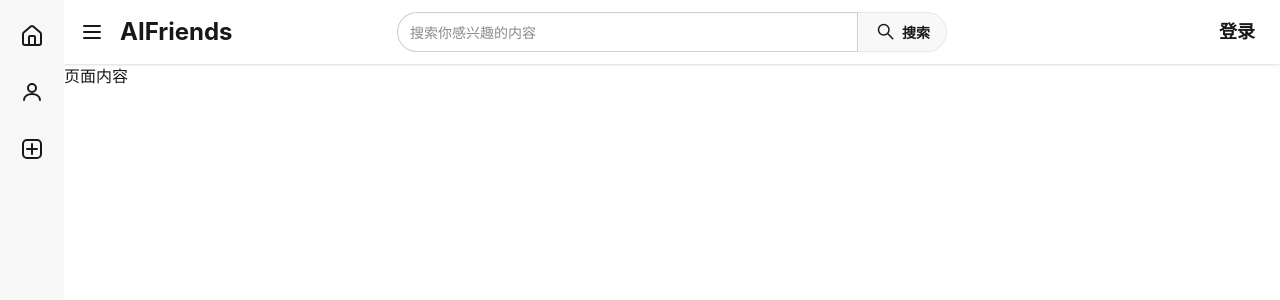
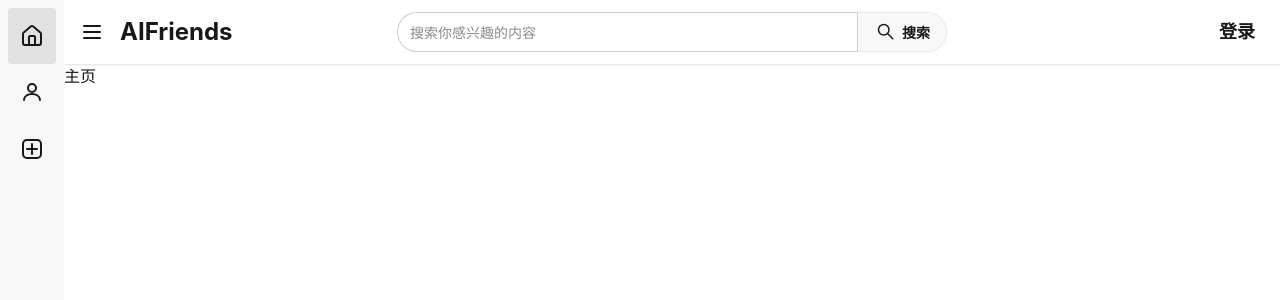
Before and after one commit to br1ent/AIFriends, a Vue app in the folder frontend/: page / in a window 1280 px wide. Shown: the top 300 px of the page. Built offline with nearby package versions, Linux system fonts and the light colour scheme.

Commit message:
实现导航栏路由跳转

```diff
--- a/frontend/src/App.vue
+++ b/frontend/src/App.vue
@@ -1,6 +1,6 @@
 <template>
   <NavBar>
-    页面内容
+    <RouterView/>
   </NavBar>
 </template>
 
--- a/frontend/src/components/navbar/NavBar.vue
+++ b/frontend/src/components/navbar/NavBar.vue
@@ -19,7 +19,7 @@
           </div>
         </div>
         <div class="navbar-end">
-          <button class="btn btn-ghost text-lg">登录</button>
+          <router-link :to="{name: 'user-account-login-index'}" active-class="btn-active" class="btn btn-ghost text-lg">登录</router-link>
         </div>
       </nav>
       <slot></slot>
@@ -30,22 +30,22 @@
       <div class="flex min-h-full flex-col items-start bg-base-200 is-drawer-close:w-16 is-drawer-open:w-50">
         <ul class="menu w-full grow">
           <li>
-            <button class="is-drawer-close:tooltip is-drawer-close:tooltip-right py-4" data-tip="主页">
+            <router-link :to="{name: 'homepage-index'}" active-class="menu-focus" class="is-drawer-close:tooltip is-drawer-close:tooltip-right py-4" data-tip="主页">
               <HomepageIcon></HomepageIcon>
               <span class="is-drawer-close:hidden text-base pl-2 whitespace-nowrap">主页</span>
-            </button>
+            </router-link>
           </li>
           <li>
-            <button class="is-drawer-close:tooltip is-drawer-close:tooltip-right py-4" data-tip="好友">
+            <router-link :to="{name: 'friend-index'}" active-class="menu-focus" class="is-drawer-close:tooltip is-drawer-close:tooltip-right py-4" data-tip="好友">
               <FriendIcon></FriendIcon>
               <span class="is-drawer-close:hidden text-base pl-2 whitespace-nowrap">好友</span>
-            </button>
+            </router-link>
           </li>
           <li>
-            <button class="is-drawer-close:tooltip is-drawer-close:tooltip-right py-4" data-tip="创作">
+            <router-link :to="{name: 'create-index'}" active-class="menu-focus" class="is-drawer-close:tooltip is-drawer-close:tooltip-right py-4" data-tip="创作">
               <CreateIcon></CreateIcon>
               <span class="is-drawer-close:hidden text-base pl-2 whitespace-nowrap">创作</span>
-            </button>
+            </router-link>
           </li>
         </ul>
       </div>
--- a/frontend/src/router/index.js
+++ b/frontend/src/router/index.js
@@ -1,9 +1,95 @@
 import { createRouter, createWebHistory } from 'vue-router'
+import FriendIndex from "@/views/friend/FriendIndex.vue";
+import CreateIndex from "@/views/create/CreateIndex.vue";
+import NotFoundIndex from "@/views/error/NotFoundIndex.vue";
+import HomepageIndex from "@/views/homepage/HomepageIndex.vue";
+import LoginIndex from "@/views/user/account/LoginIndex.vue";
+import RegisterIndex from "@/views/user/account/RegisterIndex.vue";
+import SpaceIndex from "@/views/user/space/SpaceIndex.vue";
+import ProfileIndex from "@/views/user/profile/ProfileIndex.vue";
 
 const router = createRouter({
   history: createWebHistory(import.meta.env.BASE_URL),
   routes: [
+    {
+      path: "/",
+      name: "homepage-index",
+      component: HomepageIndex,
+      meta: {
+        title: "主页"
+      }
+    },
+    {
+      path: "/friend",
+      name: "friend-index",
+      component: FriendIndex,
+      meta: {
+        title: "我的好友"
+      }
+    },
+    {
+      path: "/create",
+      name: "create-index",
+      component: CreateIndex,
+      meta: {
+        title: "开始创作"
+      }
+    },
+    {
+      path: "/404",
+      name: "404",
+      component: NotFoundIndex,
+      meta: {
+        title: "页面丢失"
+      }
+    },
+    {
+      path: "/user/account/login",
+      name: "user-account-login-index",
+      component: LoginIndex,
+      meta: {
+        title: "登录"
+      }
+    },
+    {
+      path: "/user/account/register",
+      name: "user-account-register-index",
+      component: RegisterIndex,
+      meta: {
+        title: "注册"
+      }
+    },
+    {
+      path: "/user/space/:user_id",
+      name: "user-space-index",
+      component: SpaceIndex,
+      meta: {
+        title: "个人空间"
+      }
+    },
+    {
+      path: "/user/profile",
+      name: "user-profile-index",
+      component: ProfileIndex,
+      meta: {
+        title: "个人资料"
+      }
+    },
+    {
+      path: "/:pathMatch(.*)*",
+      component: NotFoundIndex,
+      name: '404'
+    }
   ],
 })
 
+router.beforeEach((to, from, next) => {
+  if (to.meta.title) {
+    document.title = to.meta.title;
+  } else {
+    document.title = "默认标题";
+  }
+  next();
+});
+
 export default router
--- /dev/null
+++ b/frontend/src/views/create/CreateIndex.vue
@@ -0,0 +1,11 @@
+<script setup>
+
+</script>
+
+<template>
+  创作页面
+</template>
+
+<style scoped>
+
+</style>
--- /dev/null
+++ b/frontend/src/views/error/NotFoundIndex.vue
@@ -0,0 +1,11 @@
+<script setup>
+
+</script>
+
+<template>
+  404
+</template>
+
+<style scoped>
+
+</style>
--- /dev/null
+++ b/frontend/src/views/friend/FriendIndex.vue
@@ -0,0 +1,11 @@
+<script setup>
+
+</script>
+
+<template>
+  好友页面
+</template>
+
+<style scoped>
+
+</style>
--- /dev/null
+++ b/frontend/src/views/homepage/HomepageIndex.vue
@@ -0,0 +1,11 @@
+<script setup>
+
+</script>
+
+<template>
+  主页
+</template>
+
+<style scoped>
+
+</style>
--- /dev/null
+++ b/frontend/src/views/user/account/LoginIndex.vue
@@ -0,0 +1,11 @@
+<script setup>
+
+</script>
+
+<template>
+  登录页面
+</template>
+
+<style scoped>
+
+</style>
--- /dev/null
+++ b/frontend/src/views/user/account/RegisterIndex.vue
@@ -0,0 +1,11 @@
+<script setup>
+
+</script>
+
+<template>
+  注册页面
+</template>
+
+<style scoped>
+
+</style>
--- /dev/null
+++ b/frontend/src/views/user/profile/ProfileIndex.vue
@@ -0,0 +1,10 @@
+<script setup>
+</script>
+
+<template>
+  个人资料
+</template>
+
+<style scoped>
+
+</style>
--- /dev/null
+++ b/frontend/src/views/user/space/SpaceIndex.vue
@@ -0,0 +1,13 @@
+<script setup>
+import {useRoute} from "vue-router";
+
+const route = useRoute();
+</script>
+
+<template>
+  个人空间{{ route.params.user_id }}
+</template>
+
+<style scoped>
+
+</style>
```
